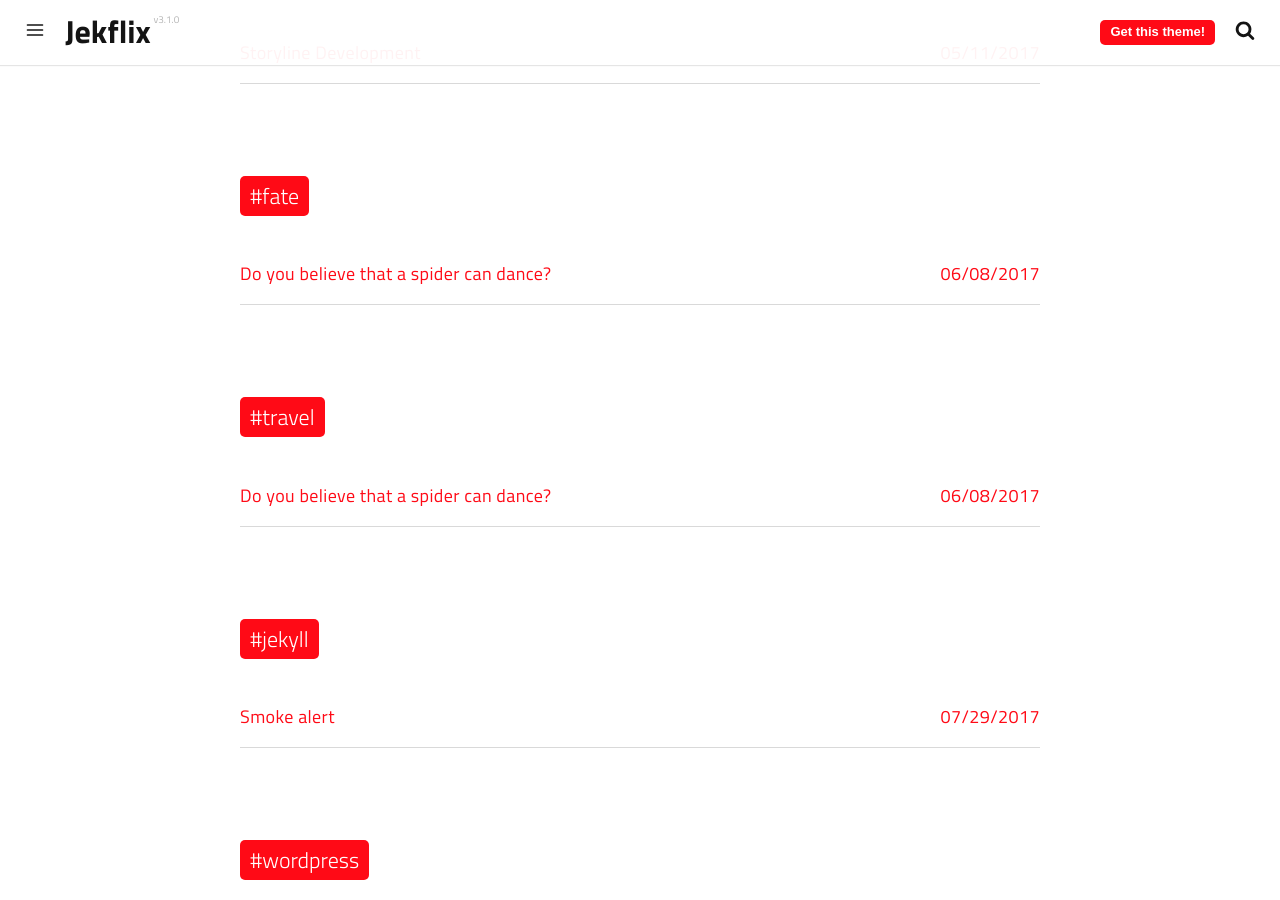
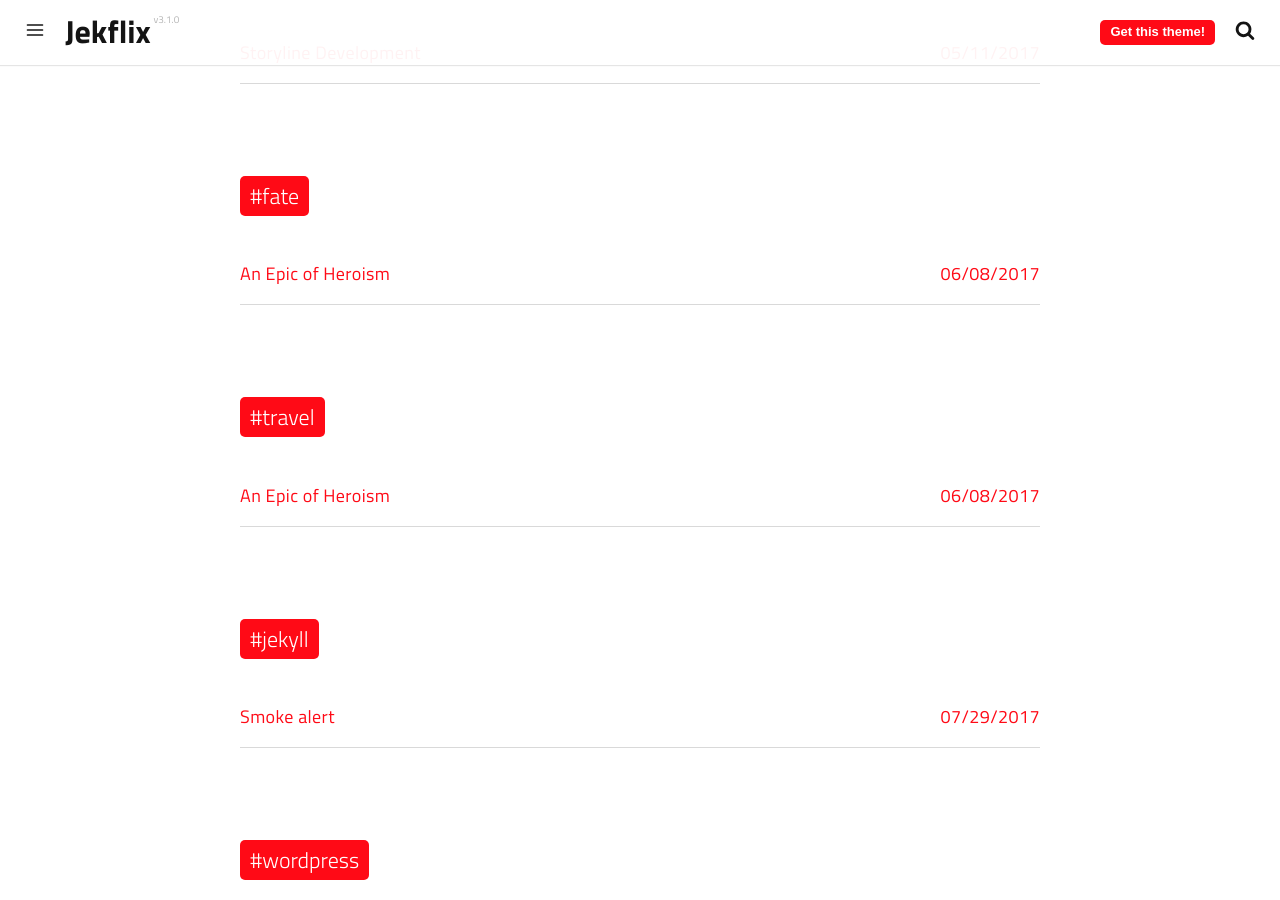
Before and after one commit to Mentors4EDU/Iron-Soldier-Theme, a Jekyll site: the page built from tags.html, in a window 1280 px wide and 900 px high, scrolled down 1942 px. Built offline with Jekyll 4.4.1, drawn with Linux system fonts in a browser that asks for light colours; a script that is not in the unit is left out.

Commit message:
Update and rename 2014-01-01-do-you-believe-that-a-spider-can-dance.md to 2014-01-01-an-epic-of-heroism.md

```diff
--- a/_posts/2014-01-01-do-you-believe-that-a-spider-can-dance.md
+++ b/_posts/2014-01-01-an-epic-of-heroism.md
@@ -1,7 +1,7 @@
 ---
 date: 2017-06-08 12:00:00
 layout: post
-title: Do you believe that a spider can dance?
+title: An Epic of Heroism
 subtitle: Lorem ipsum dolor sit amet, consectetur adipisicing elit.
 description: Lorem ipsum dolor sit amet, consectetur adipisicing elit, sed do eiusmod tempor incididunt ut labore et dolore magna aliqua.
 category: travel
```
Also changed, not shown: other parts of _posts/2014-01-01-an-epic-of-heroism.md (+1 -1 lines).
